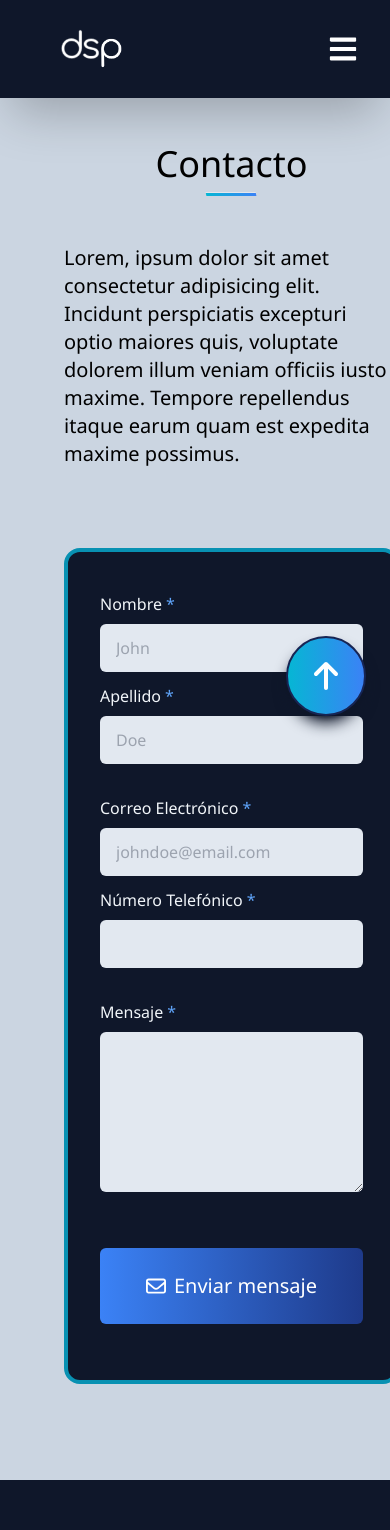
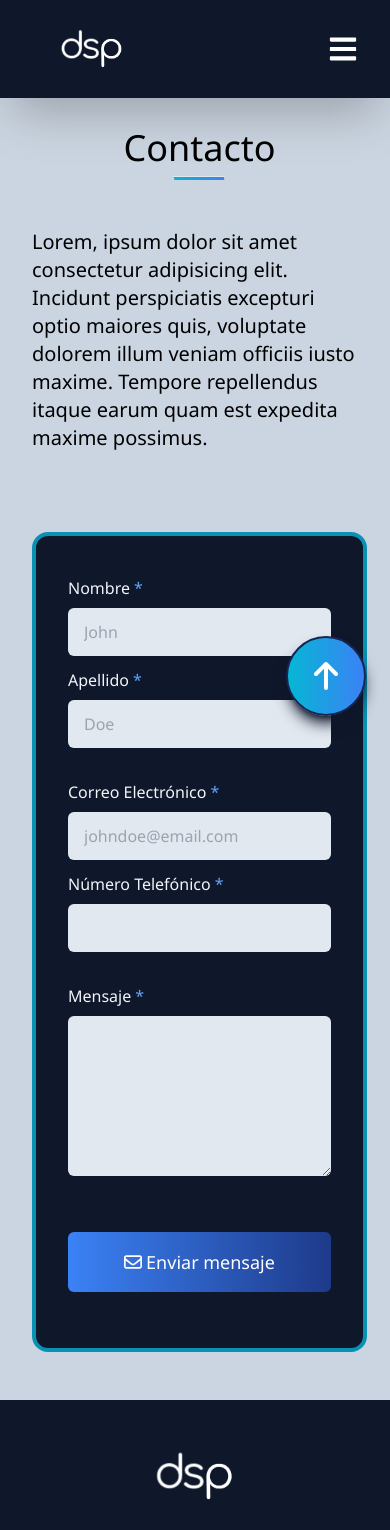
Before and after one commit to dspwebstudiomx/reacttailwindcss, a React (Vite) app: page /contacto in a window 390 px wide. Shown: the top 1530 px of the page. Built offline with nearby package versions, Linux system fonts and the light colour scheme.

Commit message:
(UI) - Portfolio card - changing size on mobile

```diff
--- a/src/ArticleCardGenerator.jsx
+++ b/src/ArticleCardGenerator.jsx
@@ -22,7 +22,7 @@ const articleCardGenerator = ({ articulos }) => {
                 </div>
               </div>
               {/* Bubble */}
-              <div id={`Bubble-${articulo.id}`} className="absolute -top-2 right-0 bg-gradient-to-r from-cyan-500 to-blue-500 px-4 py-2 text-white text-sm shadow-lg rounded-bl-lg rounded-tr-lg border-2 border-blue-500">{articulo.categoria}</div>
+              <div id={`Bubble-${articulo.id}`} className="absolute -top-2 right-0 bg-gradient-to-r from-cyan-500 to-blue-500 px-4 py-2 text-white text-sm shadow-lg rounded-bl-lg rounded-tr-lg border-2 border-blue-500 min-w-[120px] text-center">{articulo.categoria}</div>
               {/* Bubble */}
 
             </article>
--- a/src/components/Card.jsx
+++ b/src/components/Card.jsx
@@ -5,7 +5,7 @@ const Card = ({ backgroundImage, cliente, alt, href }) => {
   return (
     <a href={href} target="_blank" rel="noopener noreferrer">
 
-      <article id={`card-${cliente}`} className='card relative overflow-hidden w-[320px] sm:w-[260px] md:w-[300px] lg:w-[420px] xl:w-[320px] z-0 h-[180px] lg:h-[240px] xl:h-[180px] rounded-lg border-2 border-slate-800 shadow-lg shadow-slate-600 transition-shadow animate__animated animate__bounceIn duration-1000 animate__slower delay-1000'>
+      <article id={`card-${cliente}`} className='card relative overflow-hidden w-[360px] sm:w-[260px] md:w-[300px] lg:w-[420px] xl:w-[320px] z-0 h-[220px] lg:h-[240px] xl:h-[180px] rounded-lg border-2 border-slate-800 shadow-lg shadow-slate-600 transition-shadow animate__animated animate__bounceIn duration-1000 animate__slower delay-1000'>
 
         {/* Background Image */}
         <img
--- a/src/components/ContactForm.jsx
+++ b/src/components/ContactForm.jsx
@@ -2,7 +2,6 @@ import { useRef, useState } from 'react';
 import { FaRegEnvelope } from "react-icons/fa6"
 import { Formik, Field, Form } from 'formik';
 import emailjs from '@emailjs/browser';
-import Button from './Button';
 
 export default function ContactForm() {
 
@@ -85,8 +84,8 @@ export default function ContactForm() {
             return errors;
           }
         }
-        onSubmit={({ resetForm }) => {
-          resetForm()
+        onSubmit={() => {
+
         }}
       >
         {({ errors, touched }) => (
@@ -156,8 +155,8 @@ export default function ContactForm() {
               {touched.message && errors.message && <p className='mt-2 text-blue-400 text-xs'>* {errors.message}</p>}
 
             </div>
-            <button type='submit' className="bg-gradient-to-r from-blue-500 to-blue-900  text-white rounded-md p-6 text-xl hover:bg-slate-700 sm:w-[45%] w-[100%] mx-auto flex items-center justify-center" >
-              <FaRegEnvelope className="mr-2" />
+            <button type='submit' className="bg-gradient-to-r from-blue-500 to-blue-900  text-white rounded-md px-6 py-4 text-lg hover:bg-slate-700 sm:w-[45%] w-[100%] mx-auto flex items-center justify-center" >
+              <FaRegEnvelope className="mr-1" />
               Enviar mensaje
             </button>
             {showModal &&
@@ -165,11 +164,7 @@ export default function ContactForm() {
                 <div id='modal-overlay' className='fixed inset-0 z-0'></div>
                 <div id='modal-window' className='fixed w-[85%] sm:w-[50%] lg:w-[400px] h-auto bg-slate-100 rounded-xl text-slate-900 flex flex-col items-center justify-center z-3 p-12 py-16 lg:p-8 border-blue-500 border-4 shadow-2xl'>
                   <h1 className='text-center text-2xl sm:text-[16px] font-bold tracking-wider leading-snug'>Mensaje enviado satisfactoriamente</h1>
-                  <Button
-                    href='/'
-                    functionButton='{() => setShowModal(false)'
-                    texto='Cerrar'
-                  />
+                  <button onClick={() => setShowModal(!showModal)} className='rounded-lg text-white border-2  text-2xl sm:text-lg bg-gradient-to-r from-blue-500 to-blue-900 flex items-center justify-center w-[320px] sm:w-[210px] h-[70px] mt-4'>Cerrar mensaje </button>
                 </div>
               </div>)
             }
--- a/src/components/Templates/Section.jsx
+++ b/src/components/Templates/Section.jsx
@@ -2,7 +2,7 @@ import PropTypes from 'prop-types';
 
 const Section = ({ id, children, className }) => {
   return (
-    <section id={id} className={`bg-slate-200 dark:bg-slate-950 dark:text-slate-50 ${className} md:p-12 p-8 py-12 mx-auto`}>
+    <section id={id} className={`bg-slate-200 dark:bg-slate-950 dark:text-slate-50 ${className} md:py-32 p-8 py-12 mx-auto`}>
       {children}
     </section>
   )
--- a/src/data.js
+++ b/src/data.js
@@ -1,19 +1,15 @@
 import BecArquitectosLogo from "./assets/Logos/BecArquitectos.png";
-import SusimpaticaLogo from "./assets/Logos/Susimpatica.png";
 import RosaLavandaLogo from "./assets/Logos/RosaLavanda.png";
 import FabiolaBeltranLogo from "./assets/Logos/FabiolaBeltranHS.png";
 import EquityClaimsLuxLogo from "./assets/Logos/EquityClaimsLux.png";
 import EquityClaimsItaliaLogo from "./assets/Logos/EquityClaimsItalia.png";
 import PasionesdelAlmaLogo from "./assets/Logos/PasionesdelAlma.png";
-import SiaraEstudioLogo from "./assets/Logos/SiaraEstudio.png";
 import BecArquitectosBgImage from "./assets/Images/BecArquitectosSite.webp";
-import SusimpaticaBgImage from "./assets/Images/SusimpaticaSite.webp";
 import RosaLavandaBgImage from "./assets/Images/RosaLavandaSite.webp";
 import FabiolaBeltranBgImage from "./assets/Images/FabiolaBeltranSite.webp";
 import EquityClaimsLuxBgImage from "./assets/Images/EquityClaimsLuxSite.webp";
 import EquityClaimsItaliaBgImage from "./assets/Images/EquityClaimsItaliaSite.webp";
 import PasionesdelAlmaBgImage from "./assets/Images/MezcalPasionesSite.webp";
-import SiaraEstudioBgImage from "./assets/Images/SiaraEventosSite.webp";
 import Blog1Image from "../src/assets/Images/Blog/Articulos/blog1.webp";
 import Blog2Image from "../src/assets/Images/Blog/Articulos/blog2.webp";
 import Blog3Image from "../src/assets/Images/Blog/Articulos/blog3.webp";
@@ -137,4 +133,14 @@ export const articulosBlog = [
     fecha: "23/03/2024",
     categoria: "Diseño Web",
   },
+  {
+    id: "4",
+    titulo: "Test",
+    extracto:
+      "El diseño web es una disciplina esencial en el desarrollo de sitios y aplicaciones web, que permite crear interfaces atractivas y funcionales para los usuarios...",
+    imagen: Blog3Image,
+    autor: "dspwebstudio",
+    fecha: "23/03/2024",
+    categoria: "SEO",
+  },
 ];
--- a/src/pages/Contact.jsx
+++ b/src/pages/Contact.jsx
@@ -1,22 +1,17 @@
-import Section from "../components/Templates/Section"
 import Contacto from "../components/Sections/Contact";
 import Navbar from "../components/Sections/Navbar";
 import Footer from "../components/Sections/Footer";
-import Container from "../components/Templates/Container";
 import ReturnButton from "../components/ReturnButton";
 import ToScrollSection from "../components/ToScrollSection";
-
 
 const Contact = () => {
   return (
     <div className="" id="scrollTop">
       <Navbar />
       <ToScrollSection />
-      <Section className="mt-10 bg-slate-300" id="contacto">
-        <Container>
-          <Contacto />
-        </Container>
-      </Section>
+      <section className="mt-20 bg-slate-300">
+        <Contacto />
+      </section>
       <Footer />
       <ReturnButton />
     </div>
```
Also changed, not shown: src/data.min.js.
